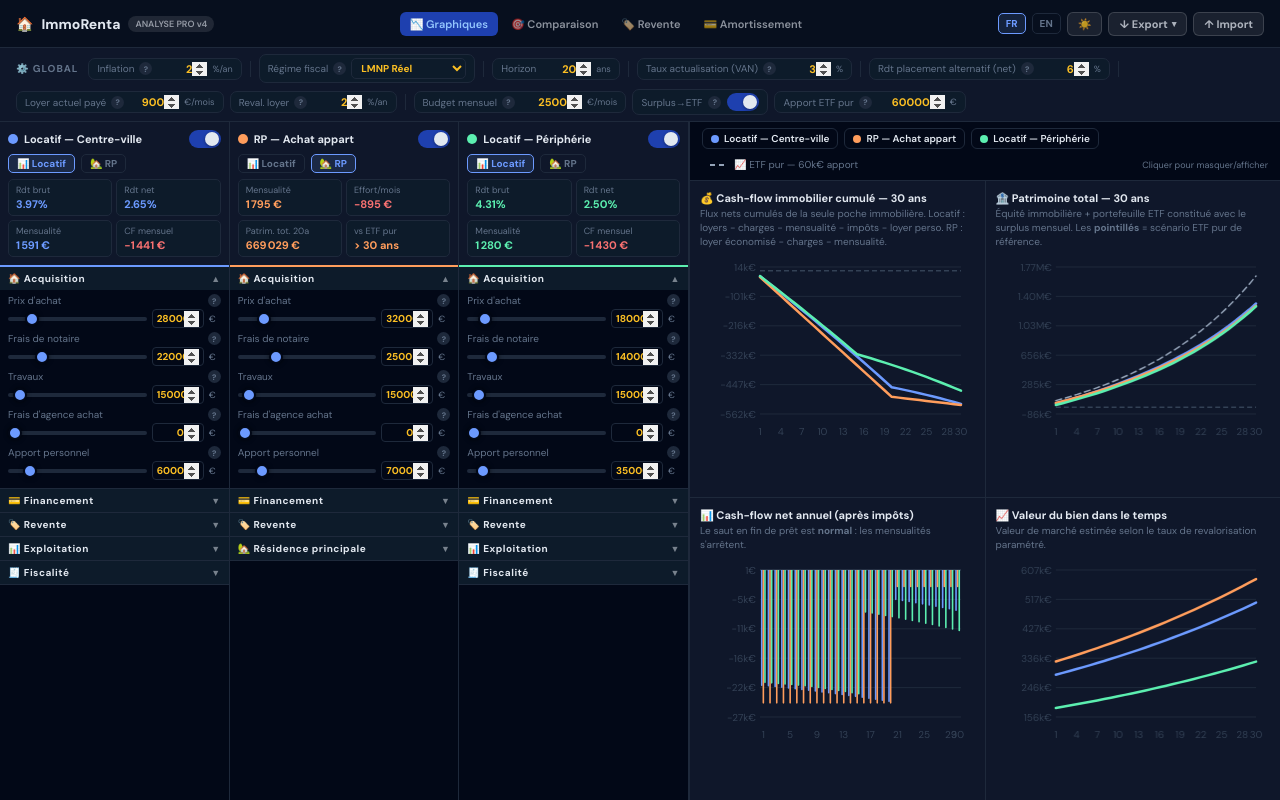
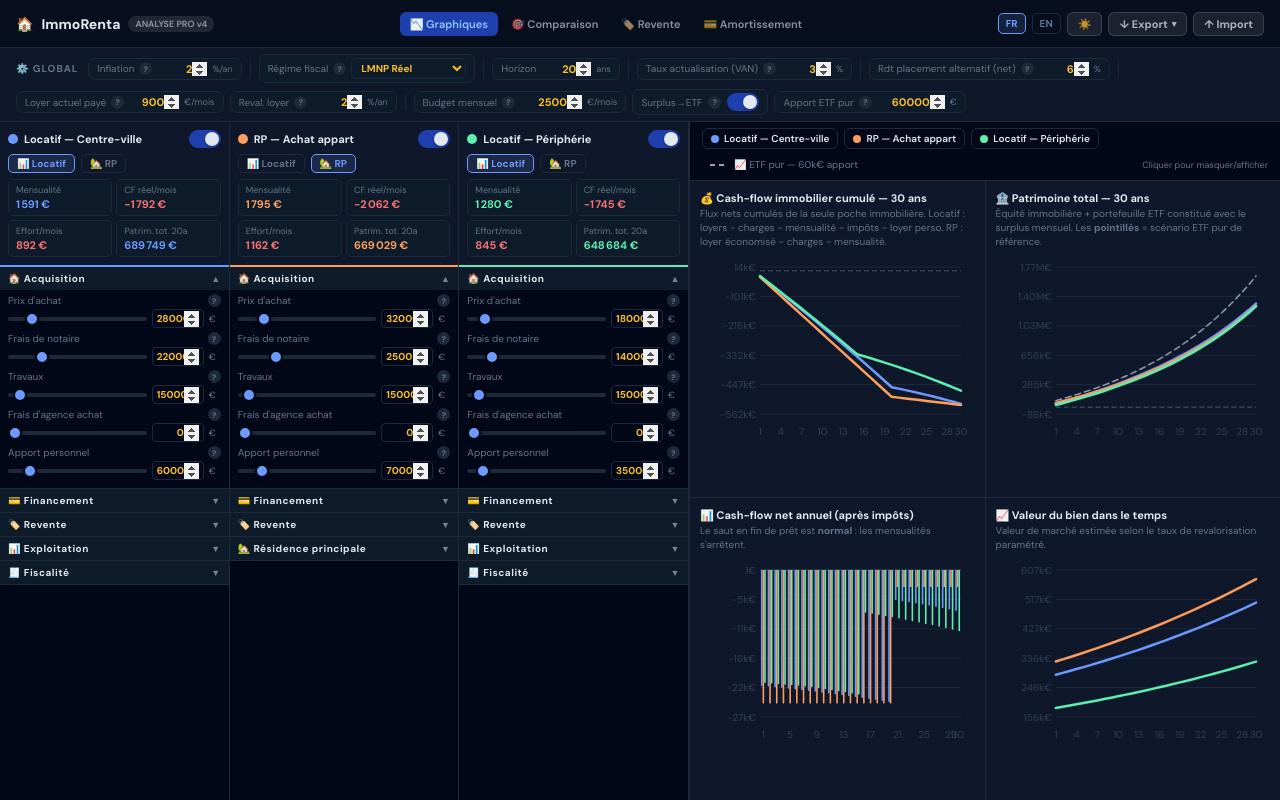
Before and after one commit to Boulkiess/Renta-Immo, a React (Vite) app: page / in a window 1280 px wide. Built offline with nearby package versions, Linux system fonts and the light colour scheme.

Commit message:
Update SimPanel to unify KPI chips for LOC/RP modes and adjust CF metrics; enhance documentation in CLAUDE.md and localize changes in JSON files

```diff
--- a/src/components/SimPanel/SimPanel.jsx
+++ b/src/components/SimPanel/SimPanel.jsx
@@ -54,11 +54,10 @@ const Disabled = styled.div`
 `;
 
 const fmtE = v => new Intl.NumberFormat('fr-FR', { style: 'currency', currency: 'EUR', maximumFractionDigits: 0 }).format(v || 0);
-const fmtP = v => (!isFinite(v) || isNaN(v)) ? '—' : v.toFixed(2) + '%';
 
 export default function SimPanel({ simKey }) {
   const { t } = useTranslation();
-  const { G, sims, updateSim, updateSimBulk, openGrp, toggleOpenGrp, RES, crossovers } = useApp();
+  const { G, sims, updateSim, updateSimBulk, openGrp, toggleOpenGrp, RES } = useApp();
   const p = sims[simKey];
   const r = RES[simKey];
   const col = COL[simKey];
@@ -90,48 +89,26 @@ export default function SimPanel({ simKey }) {
 
         {p.enabled && (
           <KpiRow>
-            {p.mode === 'loc' && (
-              <>
-                <KpiChip>
-                  <KpiLabel>{t('kpi.rendBrut')}</KpiLabel>
-                  <KpiVal $col={col}>{fmtP(r.rendBrut)}</KpiVal>
-                </KpiChip>
-                <KpiChip>
-                  <KpiLabel>{t('kpi.rendNet')}</KpiLabel>
-                  <KpiVal $col={col}>{fmtP(r.rendNet)}</KpiVal>
-                </KpiChip>
             <KpiChip>
               <KpiLabel>{t('kpi.mensualite')}</KpiLabel>
               <KpiVal $col={col}>{fmtE(r.mens + r.assM)}</KpiVal>
             </KpiChip>
             <KpiChip>
               <KpiLabel>{t('kpi.cfMensuel')}</KpiLabel>
-                  <KpiVal $col={r.cfM >= 0 ? col : '#f87171'}>{fmtE(r.cfM)}</KpiVal>
-                </KpiChip>
-              </>
-            )}
-            {p.mode === 'rp' && (
-              <>
-                <KpiChip>
-                  <KpiLabel>{t('kpi.mensualite')}</KpiLabel>
-                  <KpiVal $col={col}>{fmtE(r.mens + r.assM)}</KpiVal>
+              <KpiVal $col={(r.flux[0]?.cfN ?? 0) < 0 ? '#f87171' : col}>
+                {fmtE((r.flux[0]?.cfN ?? 0) / 12)}
+              </KpiVal>
             </KpiChip>
             <KpiChip>
               <KpiLabel>{t('kpi.effortMois')}</KpiLabel>
-                  <KpiVal $col={r.cfM >= 0 ? col : '#f87171'}>{fmtE(r.cfM)}</KpiVal>
+              <KpiVal $col={-(r.flux[0]?.cfN ?? 0) / 12 - G.loyerPerso > 0 ? '#f87171' : col}>
+                {fmtE(-(r.flux[0]?.cfN ?? 0) / 12 - G.loyerPerso)}
+              </KpiVal>
             </KpiChip>
             <KpiChip>
               <KpiLabel>{t('kpi.patrimTotal', { horizon: G.horizon })}</KpiLabel>
               <KpiVal $col={col}>{fmtE(r.flux[G.horizon - 1]?.patTotal)}</KpiVal>
             </KpiChip>
-                <KpiChip>
-                  <KpiLabel>{t('kpi.vsEtfPur')}</KpiLabel>
-                  <KpiVal $col={col}>
-                    {crossovers[simKey] ? t('kpi.anN', { n: crossovers[simKey] }) : t('kpi.gt30ans')}
-                  </KpiVal>
-                </KpiChip>
-              </>
-            )}
           </KpiRow>
         )}
       </Header>
--- a/src/i18n/locales/en.json
+++ b/src/i18n/locales/en.json
@@ -59,12 +59,13 @@
     "rendBrut": "Gross yield",
     "rendNet": "Net yield",
     "mensualite": "Monthly payment",
-    "cfMensuel": "Monthly CF",
+    "cfMensuel": "Real CF/mo",
     "effortMois": "Effort/mo",
     "patrimTotal": "Total wealth {{horizon}}y",
     "vsEtfPur": "vs pure ETF",
     "anN": "Yr {{n}}",
-    "gt30ans": "> 30 yrs"
+    "gt30ans": "> 30 yrs",
+    "pointMort": "Break-even"
   },
   "groups": {
     "Acquisition": "🏠 Acquisition",
--- a/src/i18n/locales/fr.json
+++ b/src/i18n/locales/fr.json
@@ -59,12 +59,13 @@
     "rendBrut": "Rdt brut",
     "rendNet": "Rdt net",
     "mensualite": "Mensualité",
-    "cfMensuel": "CF mensuel",
+    "cfMensuel": "CF réel/mois",
     "effortMois": "Effort/mois",
     "patrimTotal": "Patrim. tot. {{horizon}}a",
     "vsEtfPur": "vs ETF pur",
     "anN": "An {{n}}",
-    "gt30ans": "> 30 ans"
+    "gt30ans": "> 30 ans",
+    "pointMort": "Point mort"
   },
   "groups": {
     "Acquisition": "🏠 Acquisition",
```
Also changed, not shown: 2 other files (tests, documents, lock files or other folders). Lines whose indentation alone changed are shown as unchanged.
